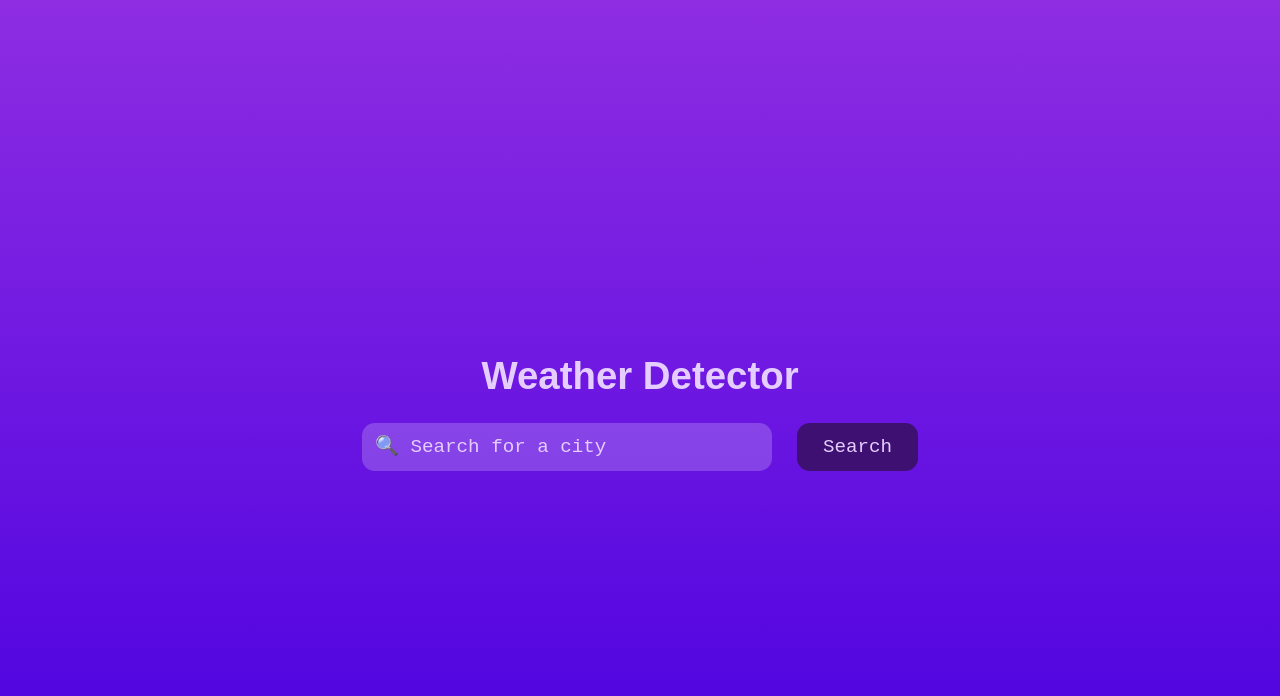
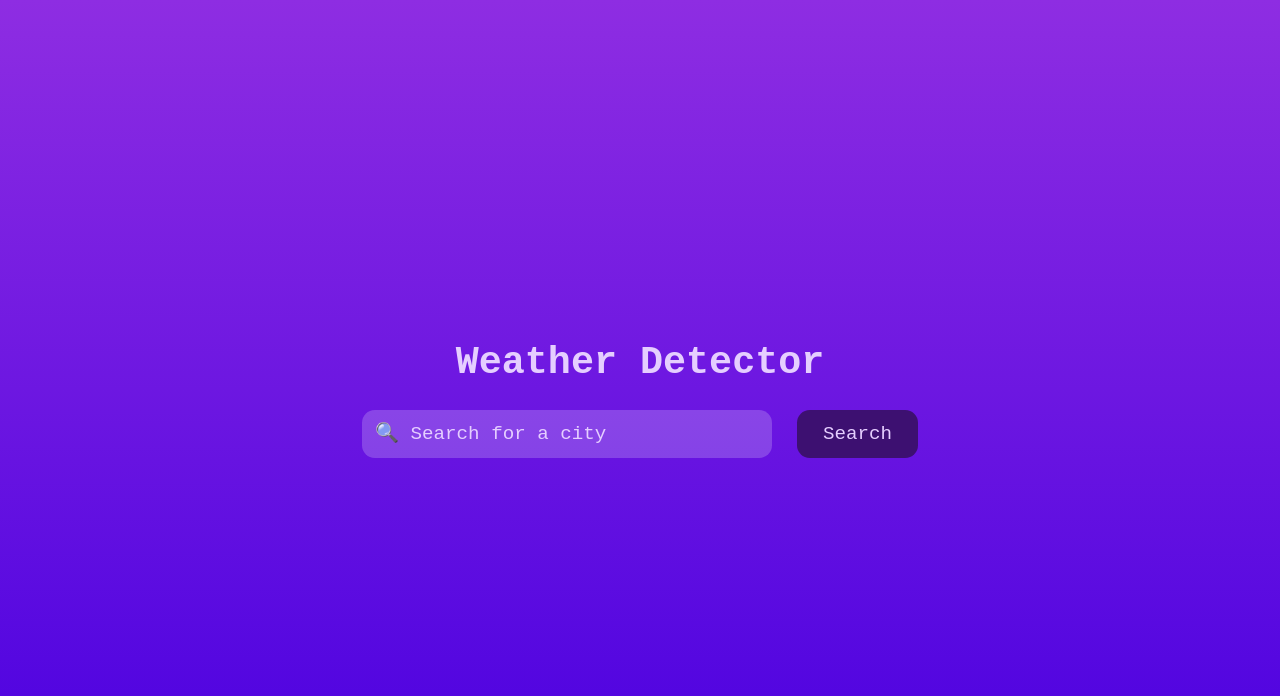
Before and after one commit to najemhamo/WeatherDetector, a React (Vite) app in the folder frontend/: page / in a window 1280 px wide. Shown: the top 696 px of the page. Built offline with nearby package versions, Linux system fonts and the light colour scheme.

Commit message:
small css fixes

```diff
--- a/frontend/src/App.css
+++ b/frontend/src/App.css
@@ -25,6 +25,7 @@ body {
 .title {
   color: #e5ceff;
   font-size: 3vw;
+  font-family: monospace;
 }
 
 .searchBar {
--- a/frontend/src/index.css
+++ b/frontend/src/index.css
@@ -22,15 +22,6 @@ a:hover {
   color: #535bf2;
 }
 
-body {
-  margin: 0;
-  display: flex;
-  min-width: 320px;
-  min-height: 100vh;
-  background-color: #A499C0;
-  /* overflow: hidden; */
-}
-
 h1 {
   font-size: 3.2em;
   line-height: 1.1;
@@ -39,7 +30,6 @@ h1 {
 button {
   border-radius: 8px;
   border: 1px solid transparent;
-  /* padding: 0.6em 1.2em; */
   font-size: 1em;
   font-weight: 500;
   font-family: inherit;
@@ -54,3 +44,16 @@ button:focus,
 button:focus-visible {
   outline: 4px auto -webkit-focus-ring-color;
 }
+
+header {
+  display: flex;
+  flex-direction: column;
+  align-items: center;
+  margin-bottom: 2vw;
+  transition: margin 0.5s;
+}
+
+header.centeredHeader {
+  height: 40vw;
+  justify-content: center;
+}
```
